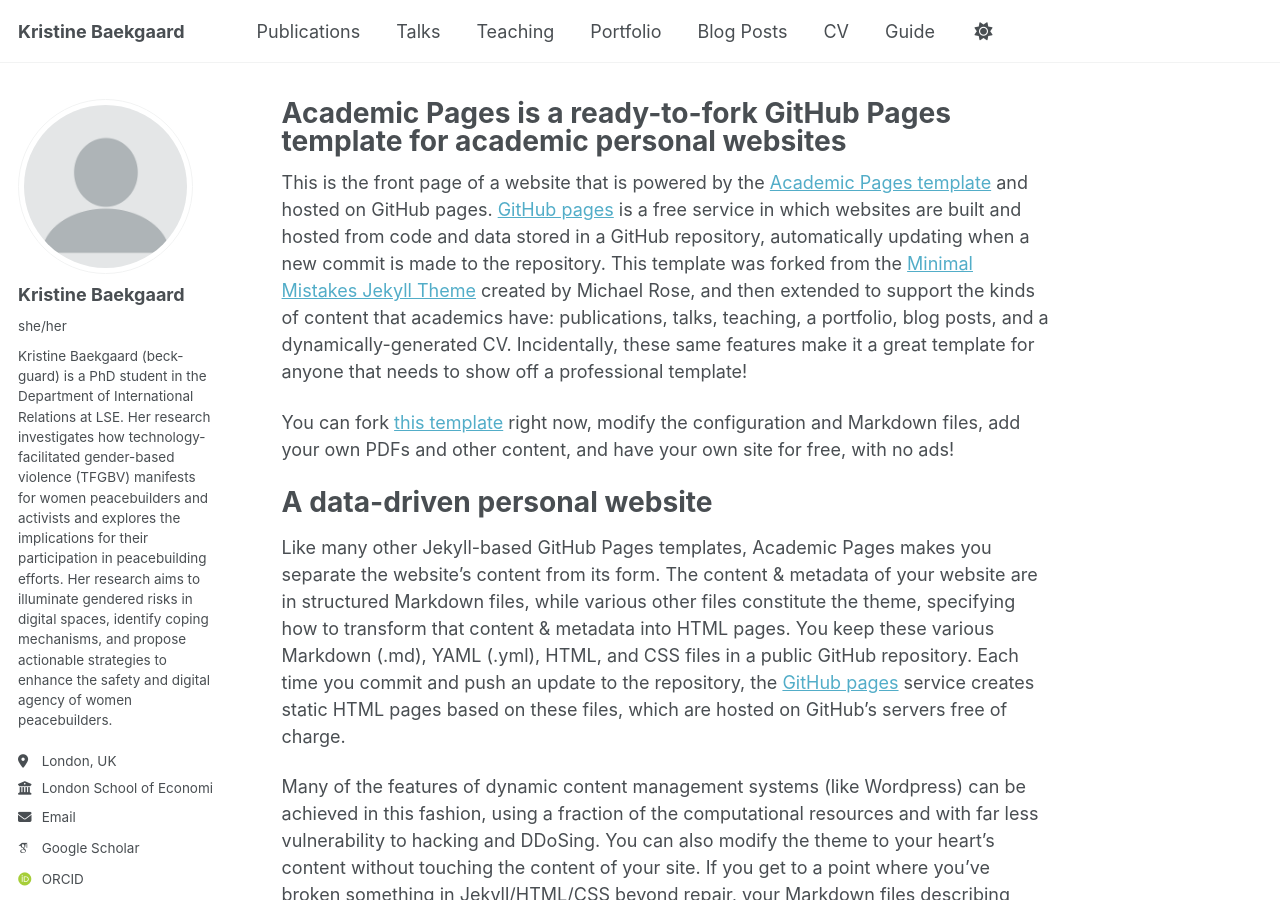
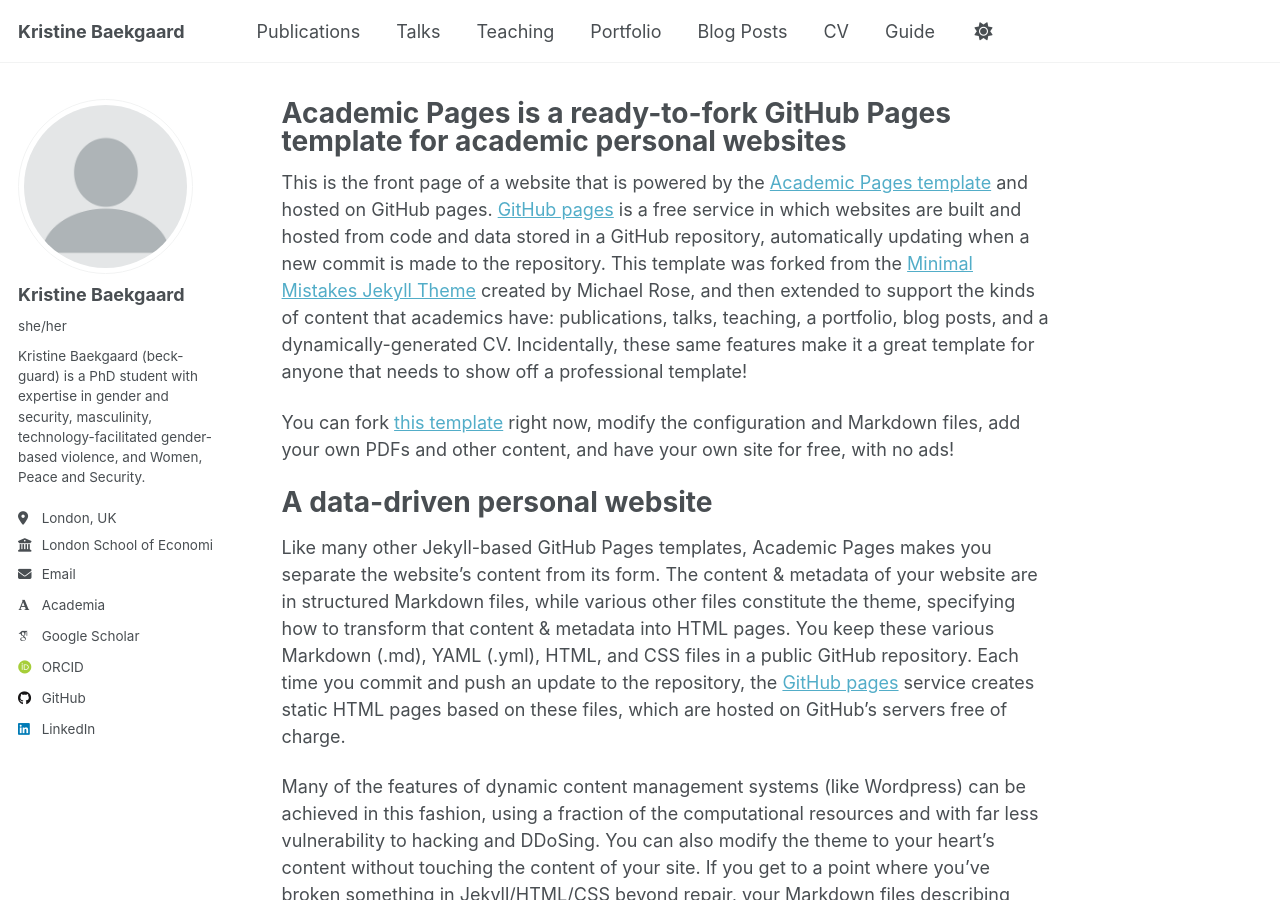
Before and after one commit to kristinebaekgaard/kristinebaekgaard.github.io, a Jekyll site: the page built from _pages/about.md, in a window 1280 px wide and 900 px high. Built offline with Jekyll 4.4.1, drawn with Linux system fonts in a browser that asks for light colours; some web fonts are replaced; a script that is not in the unit is left out.

Commit message:
Update _config.yml

```diff
--- a/_config.yml
+++ b/_config.yml
@@ -23,14 +23,14 @@ author:
   avatar           : "profile.png"
   name             : "Kristine Baekgaard"
   pronouns         : "she/her"
-  bio              : "Kristine Baekgaard (beck-guard) is a PhD student in the Department of International Relations at LSE. Her research investigates how technology-facilitated gender-based violence (TFGBV) manifests for women peacebuilders and activists and explores the implications for their participation in peacebuilding efforts. Her research aims to illuminate gendered risks in digital spaces, identify coping mechanisms, and propose actionable strategies to enhance the safety and digital agency of women peacebuilders."
+  bio              : "Kristine Baekgaard (beck-guard) is a PhD student with expertise in gender and security, masculinity, technology-facilitated gender-based violence, and Women, Peace and Security."
   location         : "London, UK"
   employer         : "London School of Economics and Political Science"
   uri              :
   email            : "k.baekgaard@lse.ac.uk"
 
   # Academic websites
-  academia         :
+  academia         : "https://www.lse.ac.uk/people/kristine-baekgaard"
   arxiv            :
   googlescholar    : "https://scholar.google.co.uk/citations?hl=en&user=_hPwBPsAAAAJ"
   inspire-hep      :
```
